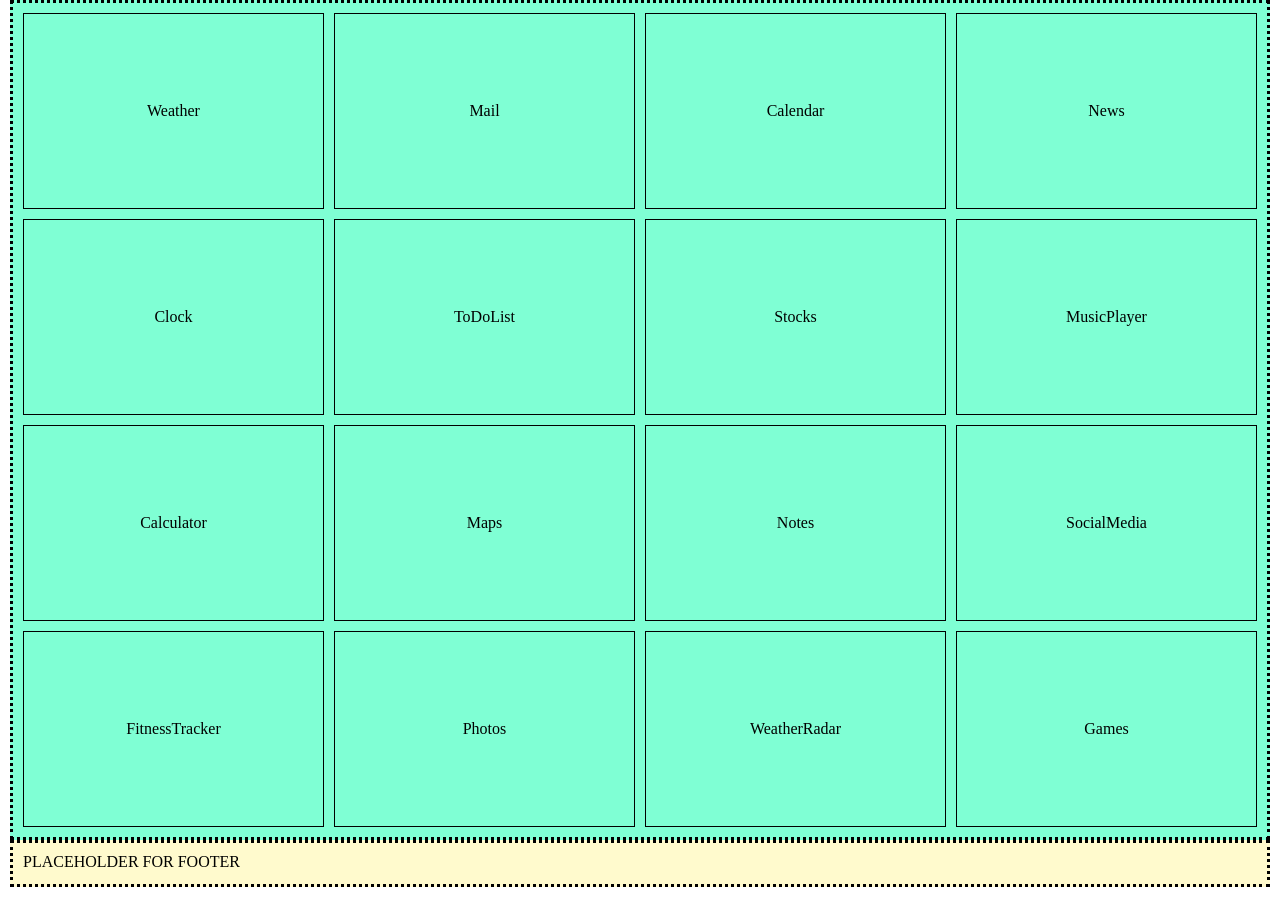
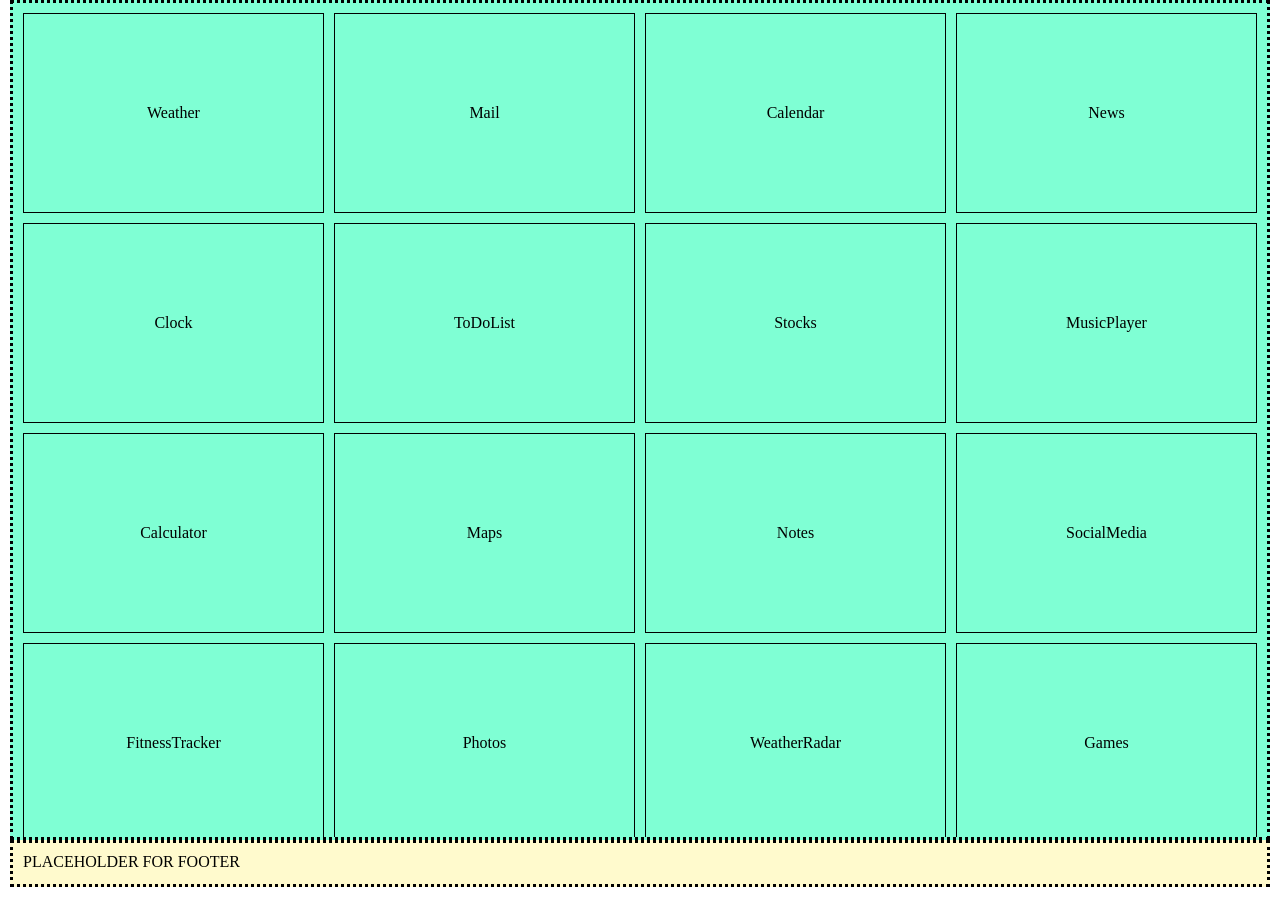
Before and after one commit to MirrorBoys/TheMirror, a Django app: page /theMirror/ in a window 1280 px wide. Shown: the part 57-954 px from the top of the page. Run offline with Django 5.2, Linux system fonts and the light colour scheme.

Commit message:
Set widget height to fixed value

```diff
--- a/src/smartMirrorProject/theMirror/static/theMirror/style.css
+++ b/src/smartMirrorProject/theMirror/static/theMirror/style.css
@@ -41,7 +41,7 @@ main {
     display: flex;
     justify-content: center;
     align-items: center;
-    min-height: 150px;
+    height: 200px;
 }
 
 
```
